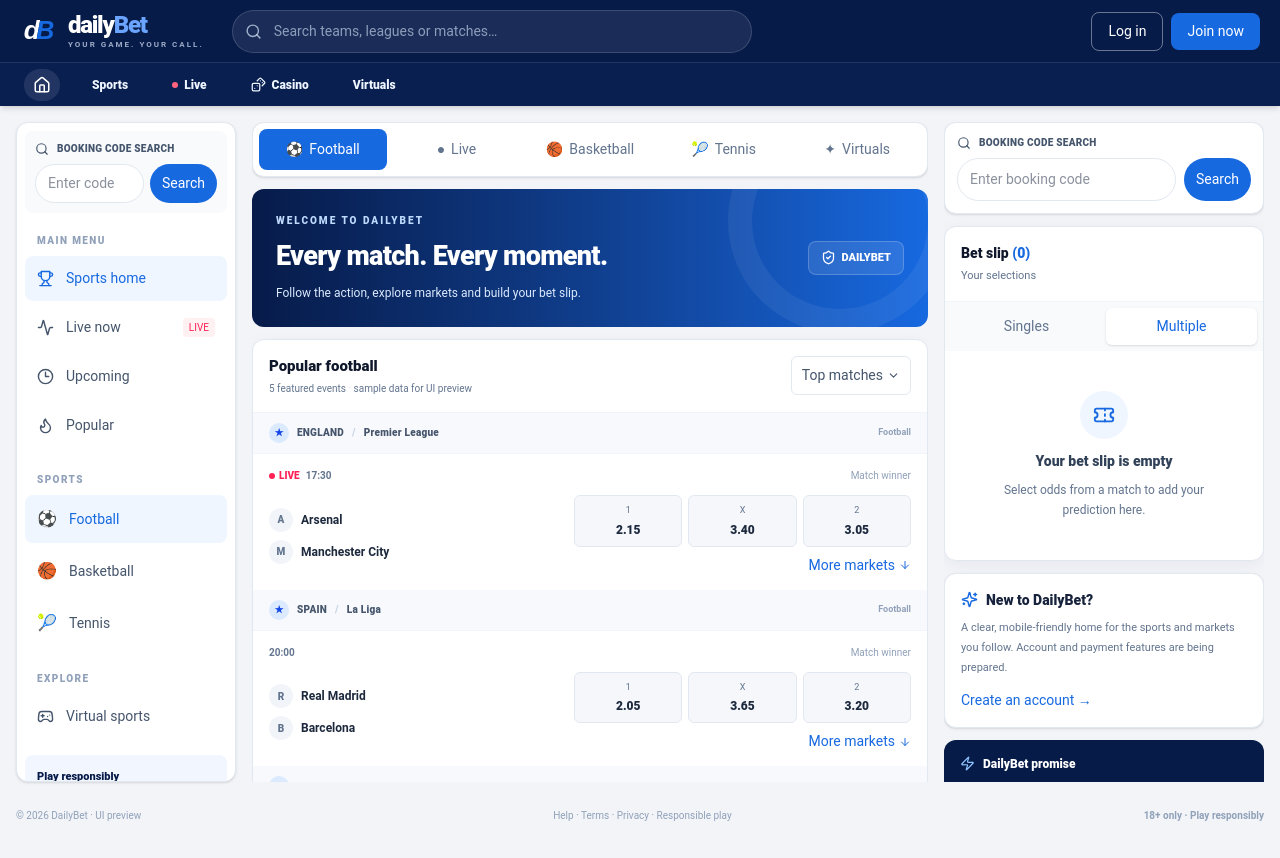
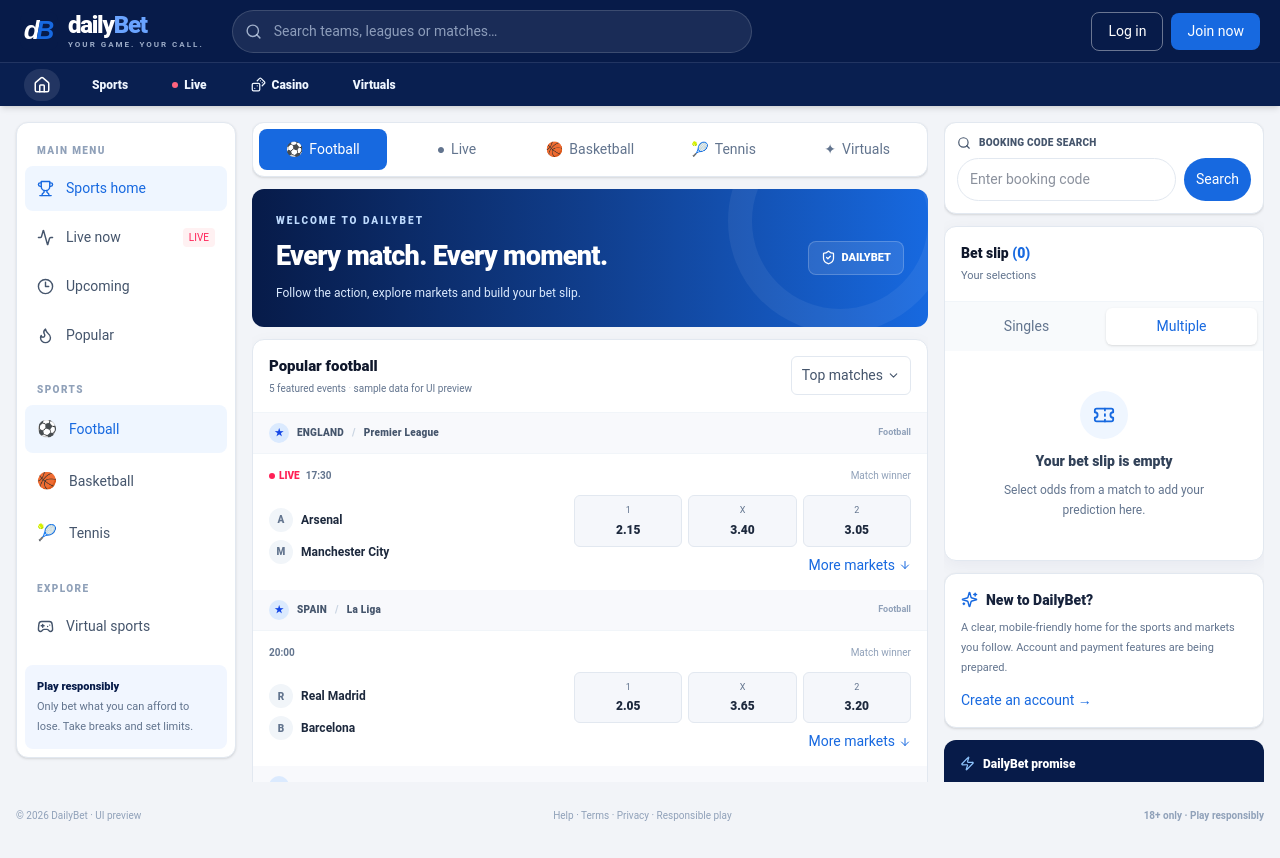
Before and after one commit to dailybet-dev/db_frontend, a Next.js app: page / in a window 1280 px wide. Built offline with nearby package versions, Linux system fonts and the light colour scheme.

Commit message:
Move booking code search exclusively to right sidebar

```diff
--- a/components/sportsbook.tsx
+++ b/components/sportsbook.tsx
@@ -100,13 +100,6 @@ export default function Sportsbook() {
 
     <div className="mx-auto grid max-w-[1480px] grid-cols-1 items-start gap-4 px-2.5 py-4 sm:px-4 lg:grid-cols-[205px_minmax(0,1fr)_300px] lg:gap-4 xl:grid-cols-[220px_minmax(0,1fr)_320px]">
       <aside className="hidden max-h-[calc(100vh-140px)] overflow-y-hidden overscroll-contain rounded-xl border border-slate-200 bg-white p-2 shadow-sm hover:overflow-y-auto lg:block">
-        <section className="mb-2 rounded-lg bg-slate-50 p-2.5">
-          <label htmlFor="booking-code" className="mb-2 flex items-center gap-2 text-[10px] font-black tracking-wide text-slate-600"><Search size={14}/>BOOKING CODE SEARCH</label>
-          <div className="flex gap-1.5">
-            <input id="booking-code" value={bookingCode} onChange={e=>setBookingCode(e.target.value)} placeholder="Enter code" className="min-w-0 w-full rounded-full border border-slate-200 bg-white px-3 py-2 text-xs outline-none focus:rounded-full focus:border-blue-400 focus:outline-none focus:ring-0"/>
-            <button onClick={()=>setNotice(bookingCode.trim() ? 'Booking code lookup will be enabled when the sportsbook provider is connected.' : 'Enter a booking code to search.')} className="shrink-0 rounded-full bg-[#1769e0] px-3 py-2 text-[10px] font-extrabold text-white hover:bg-[#0d54bd]">Search</button>
-          </div>
-        </section>
         <p className="px-3 pb-2 pt-3 text-[10px] font-black tracking-[1.4px] text-slate-400">MAIN MENU</p>
         {[{name:'Sports home',icon:<Trophy size={17}/>,action:()=>{setSport('Football');setFilter('all')}},{name:'Live now',icon:<Activity size={17}/>,action:()=>{setSport('All');setFilter('live')}},{name:'Upcoming',icon:<Clock3 size={17}/>,action:()=>{setSport('All');setFilter('upcoming')}},{name:'Popular',icon:<Flame size={17}/>,action:()=>{setSport('Football');setFilter('all')}}].map((item,i)=><button key={item.name} onClick={item.action} className={'mb-1 flex w-full items-center gap-3 rounded-lg px-3 py-3 text-left text-xs font-bold '+((i===0&&filter==='all'&&sport==='Football')?'bg-blue-50 text-[#1769e0]':'text-slate-600 hover:bg-slate-50')}><span>{item.icon}</span>{item.name}{i===1&&<span className="ml-auto rounded bg-rose-50 px-1.5 py-0.5 text-[10px] text-rose-500">LIVE</span>}</button>)}
         <p className="px-3 pb-2 pt-5 text-[10px] font-black tracking-[1.4px] text-slate-400">SPORTS</p>
```
